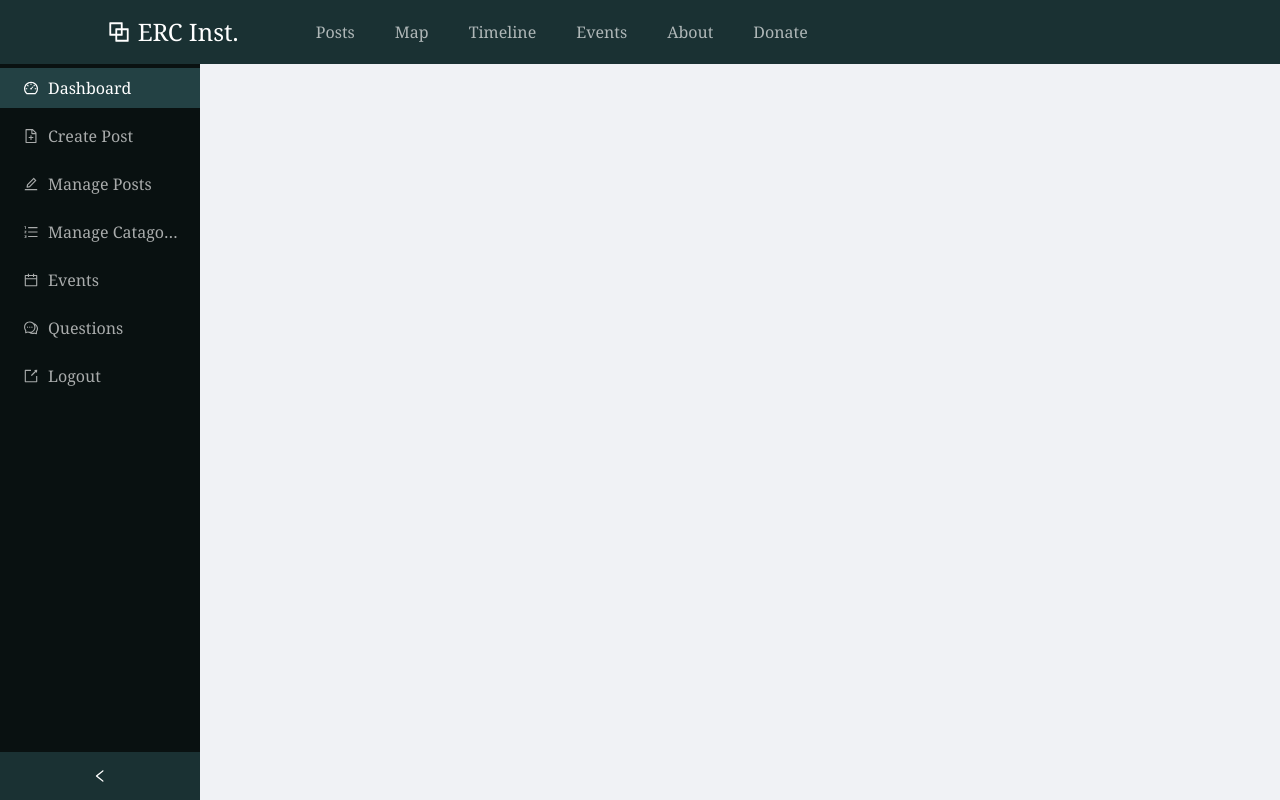
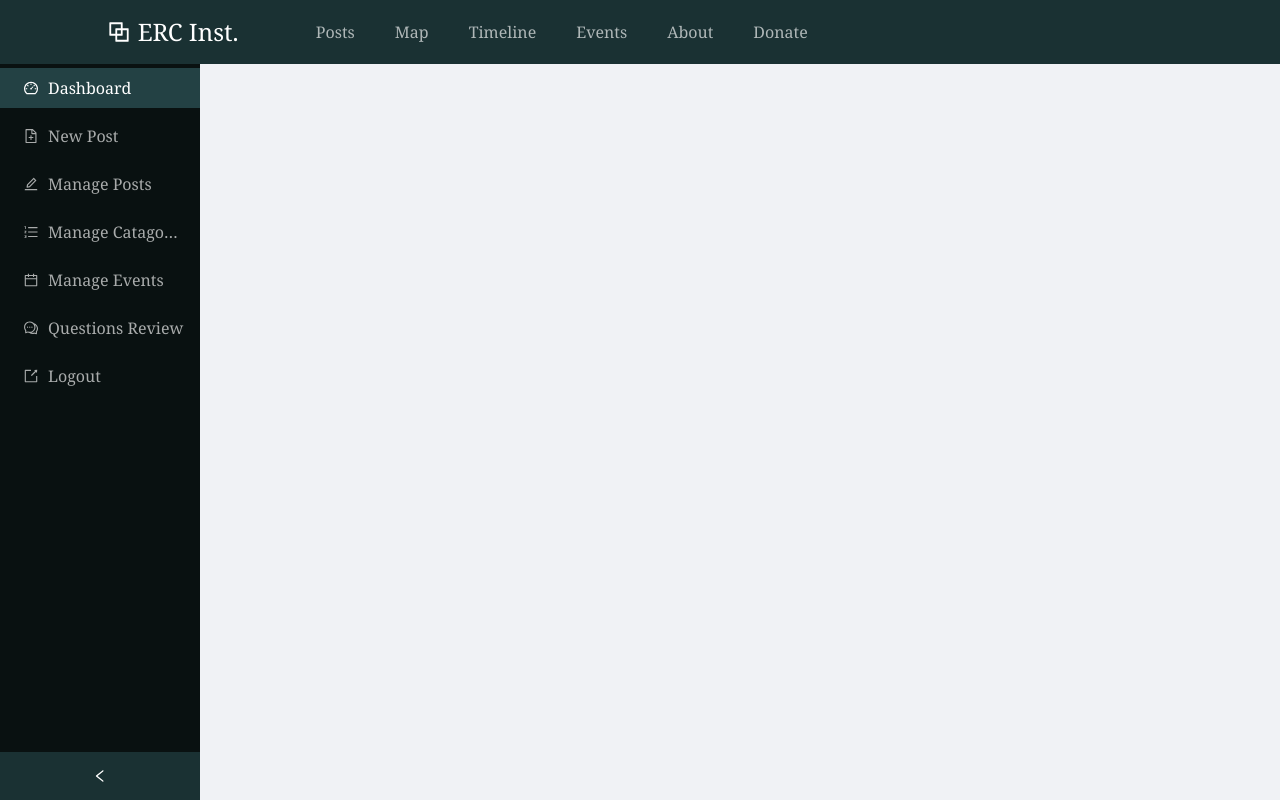
Before and after one commit to lzheng0212/JD_SLS1105, a React (Create React App) app in the folder interactive-web/: page /adminportal in a window 1280 px wide. Built offline with nearby package versions, Linux system fonts and the light colour scheme.

Commit message:
term changed

```diff
--- a/interactive-web/src/pages/AdminPortal.js
+++ b/interactive-web/src/pages/AdminPortal.js
@@ -96,7 +96,7 @@ function AdminPortal() {
                   <a href="/adminportal"> Dashboard </a>
                 </Menu.Item>
                 <Menu.Item key="1" icon={<FileAddOutlined />}>
-                  <Link to="/adminportal/create"> Create Post </Link>
+                  <Link to="/adminportal/create"> New Post </Link>
                 </Menu.Item>
                 <Menu.Item key="2" icon={<EditOutlined />}>
                   <Link to="/adminportal/deletepostpage"> Manage Posts </Link>
@@ -105,10 +105,10 @@ function AdminPortal() {
                 <Link to="/adminportal/managecategoriespage">  Manage Catagories </Link>
                 </Menu.Item>
                 <Menu.Item key="4" icon={<CalendarOutlined />}>
-                  Events
+                  Manage Events
                 </Menu.Item>
                 <Menu.Item key="5" icon={<CommentOutlined />}>
-                  Questions
+                  Questions Review
                 </Menu.Item>
                 <Menu.Item key="7" icon={<ExportOutlined />}>
                   <a onclick={async (e) => projectAuth.signOut()} href="/adminLogin"> Logout </a>
```
